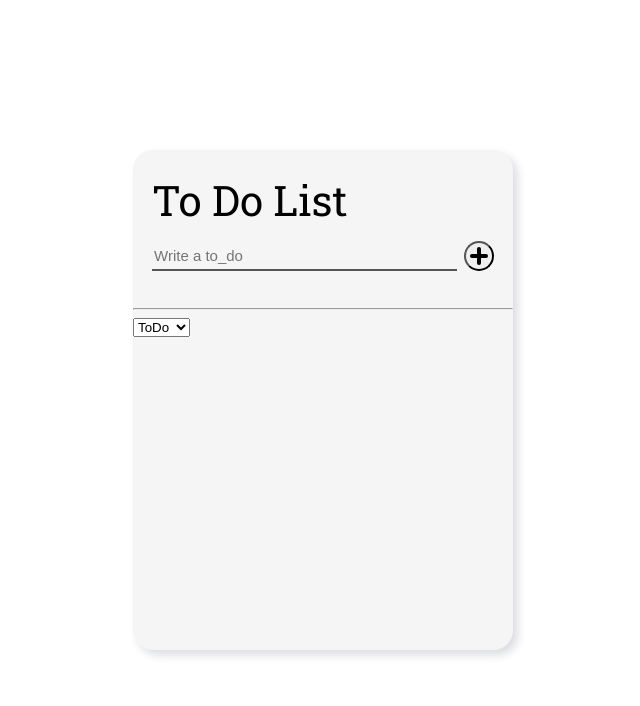
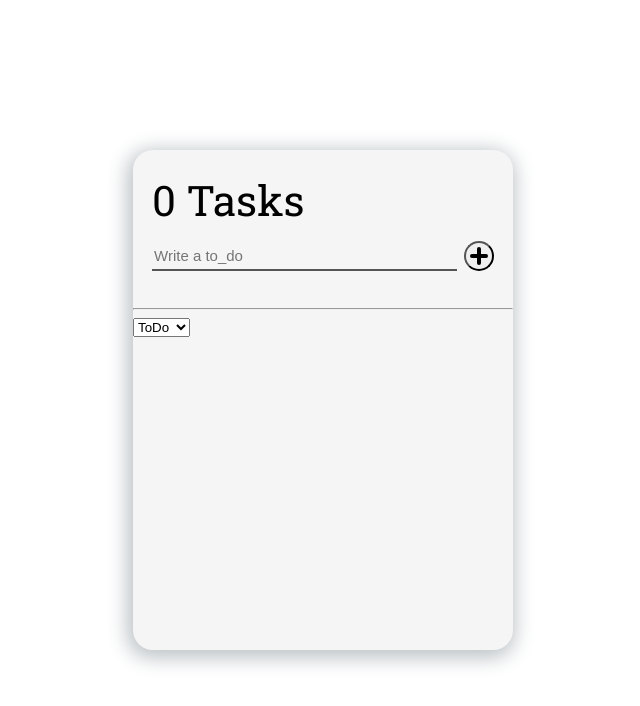
Before and after one commit to YuchanJung/todolist, a React (Create React App) app: page / in a window 1280 px wide. Shown: the top 706 px of the page, without its empty margins (317-957 px from the left). Built offline with nearby package versions, Linux system fonts and the light colour scheme.

Commit message:
edit box shadow

```diff
--- a/src/components/ToDoList.tsx
+++ b/src/components/ToDoList.tsx
@@ -10,7 +10,7 @@ const Container = styled.div`
   height: 500px;
   border-radius: 20px;
   background-color: ${(props) => props.theme.cardBgColor};
-  box-shadow: 5px 5px 10px ${(props) => props.theme.cardShadowColor};
+  box-shadow: -2px 4px 20px 4px ${(props) => props.theme.cardShadowColor};
 `;
 
 const Header = styled.header`
@@ -41,7 +41,7 @@ function WholeList() {
   return (
     <Container>
       <Header>
-        <Title>To Do List</Title>
+        <Title>{toDos.length} Tasks</Title>
         <CreateToDo />
       </Header>
       <hr />
--- a/src/theme.ts
+++ b/src/theme.ts
@@ -13,5 +13,5 @@ export const lightTheme: DefaultTheme = {
     textColor: "black",
     accentColor: "#8c7ae6",
     cardBgColor: "whitesmoke",
-    cardShadowColor: "#dcdde1"
+    cardShadowColor: "#bdc3c7"
 };
```
